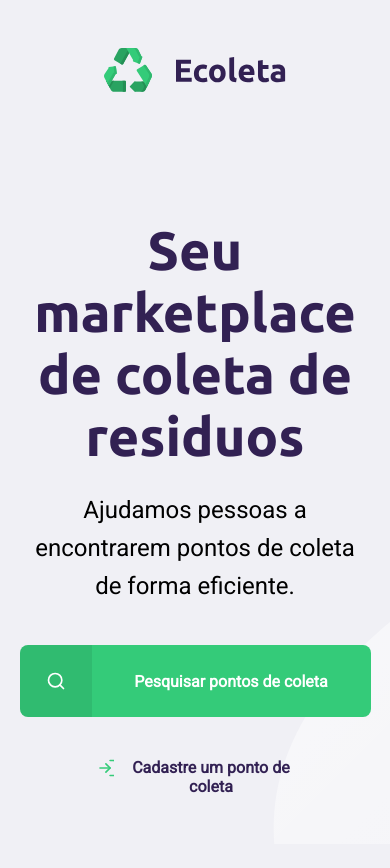
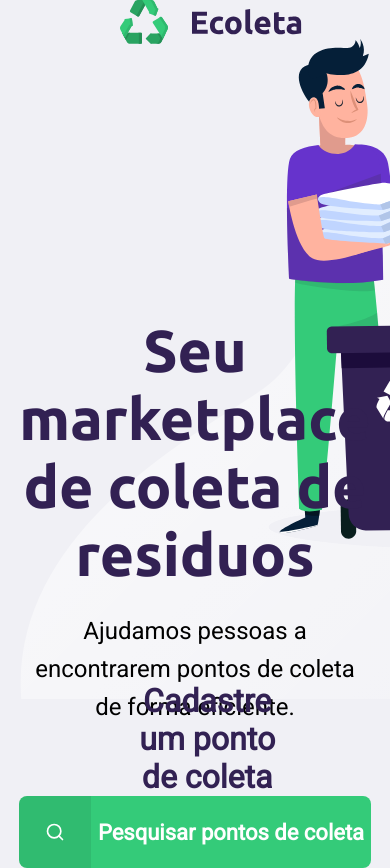
Before and after one commit to Guilherme-A-Santos/ecoleta, a website: page src/views/index.html in a window 390 px wide. Before the commit the page ends 844 px from the top, so only its background shows below. Drawn offline with nearby package versions, Linux system fonts and the light colour scheme; files that its build step writes are made by us from their sources; files whose address does not match are found by name.

Commit message:
Atualizando documentação v7

```diff
--- a/public/styles/responsive.css
+++ b/public/styles/responsive.css
@@ -48,3 +48,72 @@
         background-position-y: 200px;
     }
 }
+
+@media (max-width: 1024px) {
+    #page-home {
+        background: url('../assets/home-background.svg') no-repeat;
+        background-position-y: 10vw;
+        background-position-x: 5vw;
+    }
+
+    #page-home .content {
+        align-items: center;
+        text-align: center;
+    }
+
+    #page-home .content header {
+        margin-top: 0px;
+        width: 150px;
+        height: 150px;
+    }
+
+    #cadastre-se {
+        font-size: 32px;
+        position: absolute;
+        bottom: 48px;
+        left: 50%;
+        transform: translateX(-50%);
+    }
+
+    #cadastre-se span {
+        background: no-repeat;
+    }
+
+    #page-home main {
+        margin-top: 272px;
+        align-items: center;
+    }
+
+    #page-home main h1 {
+        font-size: 59px;
+    }
+
+    #botao {
+        margin-top: 70px;
+        width: 100%;
+        max-width: 400px;
+        font-size: 22px;
+    }
+
+    #page-search-results .cards {
+        grid-template-columns: 1fr; /*Desafio de arrumar todas as responsividades*/
+        margin-top: 100px;
+    }
+
+     #page-search-results .cards p {
+         font-size: 25px;
+     }
+
+    #page-search-results .cards img {
+        height: 250px;
+        width: 75%;
+    }
+
+    #page-create-point .field-group {
+        flex-direction: column;
+    }
+
+    #page-create-point .field-group .field + .field {
+        margin-left: 0;
+    }
+}
```
Also changed, not shown: README.md, images/create-point.png (added), images/home-page.png (renamed from images/tela_incial.png), images/point-created.png (added), images/results.png (added), images/search.png (added), public/assets/location.svg (added), 1 other file.
